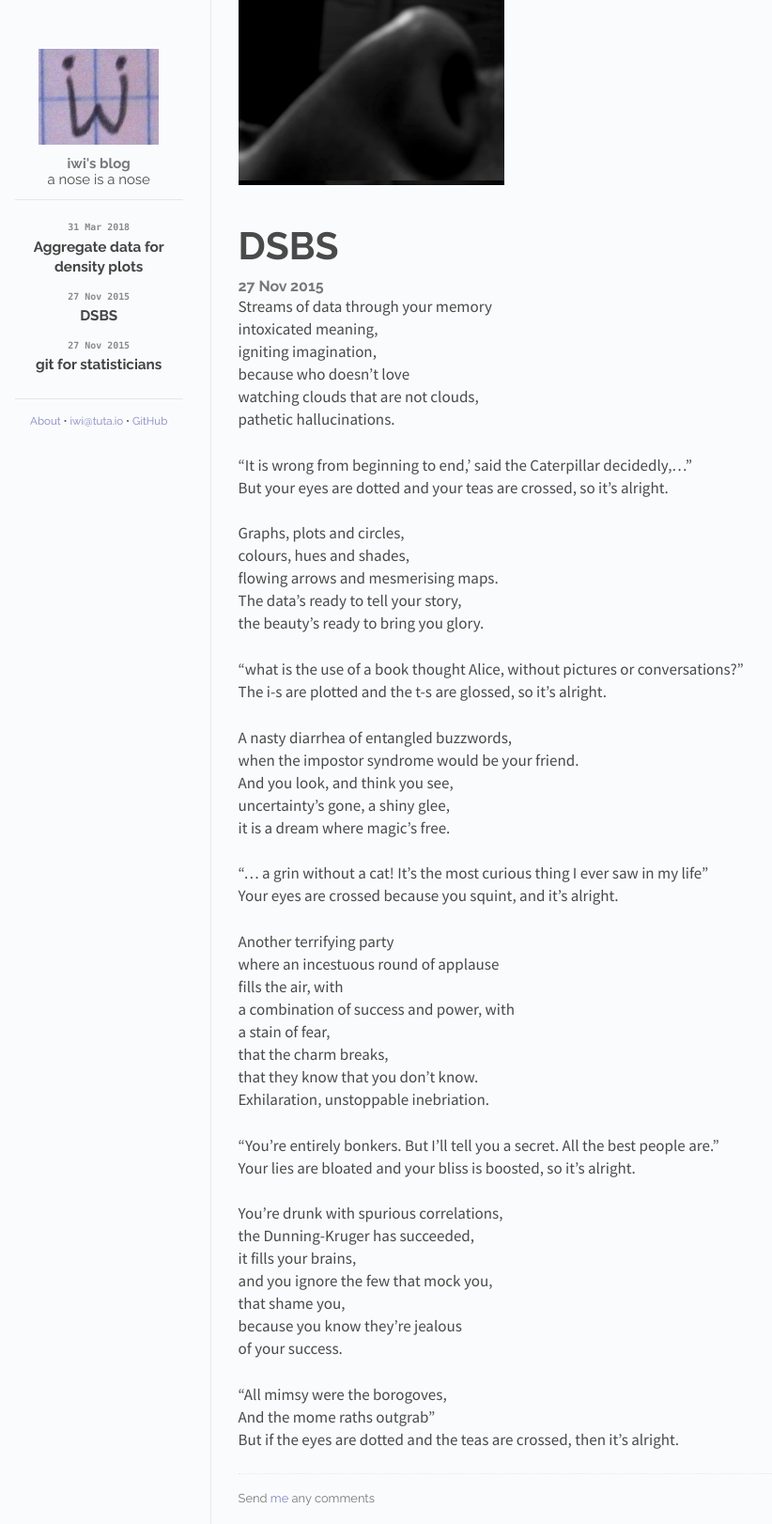
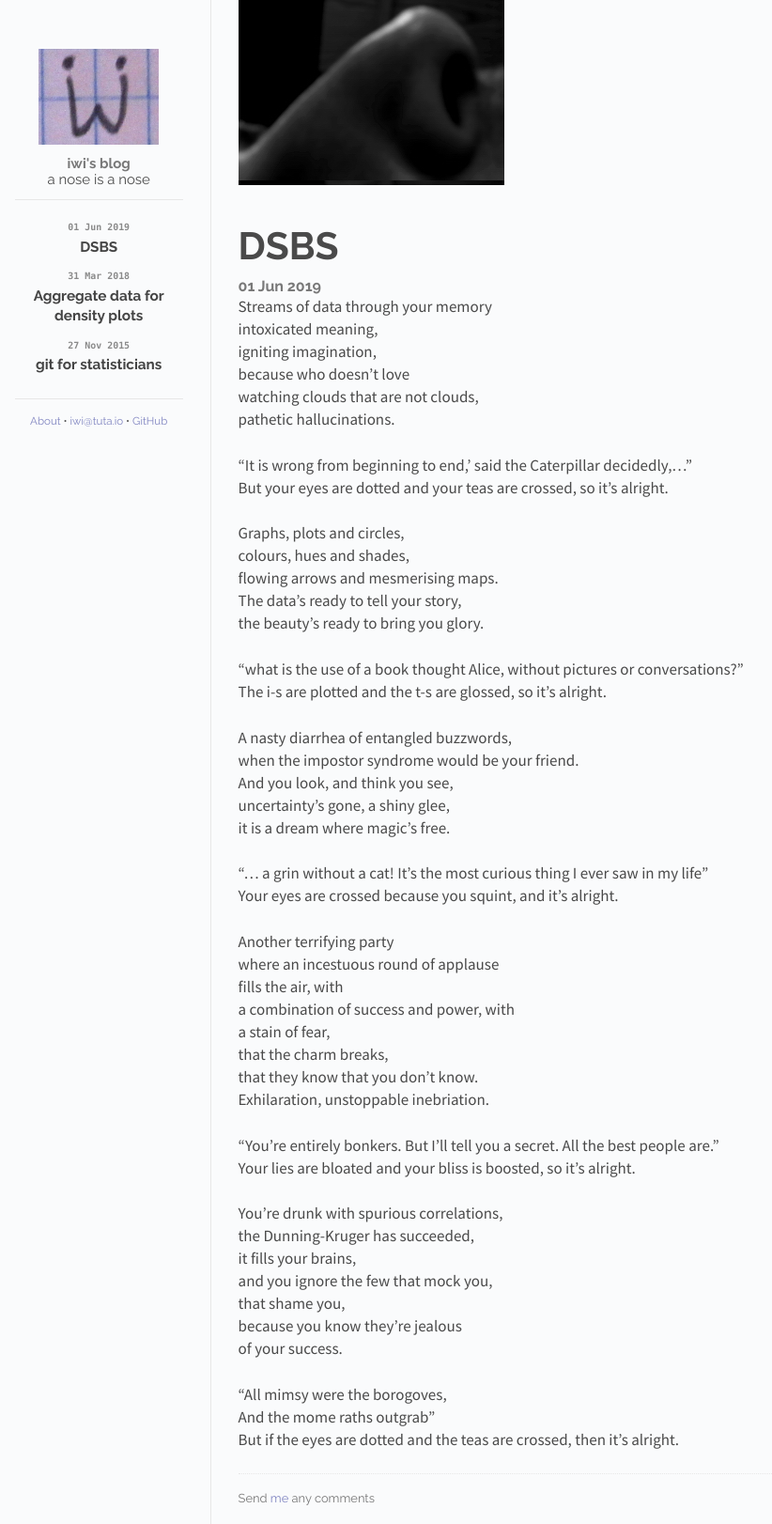
Before and after one commit to iwi/iwi.github.io, a Jekyll site: the page built from _posts/2019-06-01--dsbs_poem.markdown, in a window 1280 px wide. Shown: the whole page at 94% size, without its empty margins (134-956 px from the left). Built offline with Jekyll 4.4.1, drawn with Linux system fonts in a browser that asks for light colours.

Commit message:
fix: Fix date

```diff
--- a/_posts/2019-06-01--dsbs_poem.markdown
+++ b/_posts/2019-06-01--dsbs_poem.markdown
@@ -2,7 +2,7 @@
 layout: post
 title: "DSBS"
 cover: cover.jpg
-date:   2015-11-27 12:00:00
+date:   2019-06-01 12:00:00
 categories: posts
 published: true
 ---
@@ -14,7 +14,7 @@ because who doesn't love
 watching clouds that are not clouds,
 pathetic hallucinations.
 
-"It is wrong from beginning to end,' said the Caterpillar decidedly,..."
+  "It is wrong from beginning to end,' said the Caterpillar decidedly,..."
 But your eyes are dotted and your teas are crossed, so it's alright.
 
 Graphs, plots and circles,
@@ -23,7 +23,7 @@ flowing arrows and mesmerising maps.
 The data's ready to tell your story,
 the beauty's ready to bring you glory.
 
-"what is the use of a book thought Alice, without pictures or conversations?"
+  "what is the use of a book thought Alice, without pictures or conversations?"
 The i-s are plotted and the t-s are glossed, so it's alright.
 
 A nasty diarrhea of entangled buzzwords,
@@ -32,7 +32,7 @@ And you look, and think you see,
 uncertainty's gone, a shiny glee,
 it is a dream where magic's free.
 
-"... a grin without a cat! It's the most curious thing I ever saw in my life"
+  "... a grin without a cat! It's the most curious thing I ever saw in my life"
 Your eyes are crossed because you squint, and it's alright.
 
 Another terrifying party
@@ -44,7 +44,7 @@ that the charm breaks,
 that they know that you don't know.
 Exhilaration, unstoppable inebriation.
 
-"You're entirely bonkers. But I'll tell you a secret. All the best people are."
+  "You're entirely bonkers. But I'll tell you a secret. All the best people are."
 Your lies are bloated and your bliss is boosted, so it's alright.
 
 You're drunk with spurious correlations,
@@ -56,5 +56,5 @@ because you know they're jealous
 of your success.
 
 "All mimsy were the borogoves,
-And the mome raths outgrab"
+  And the mome raths outgrab"
 But if the eyes are dotted and the teas are crossed, then it's alright.
```
